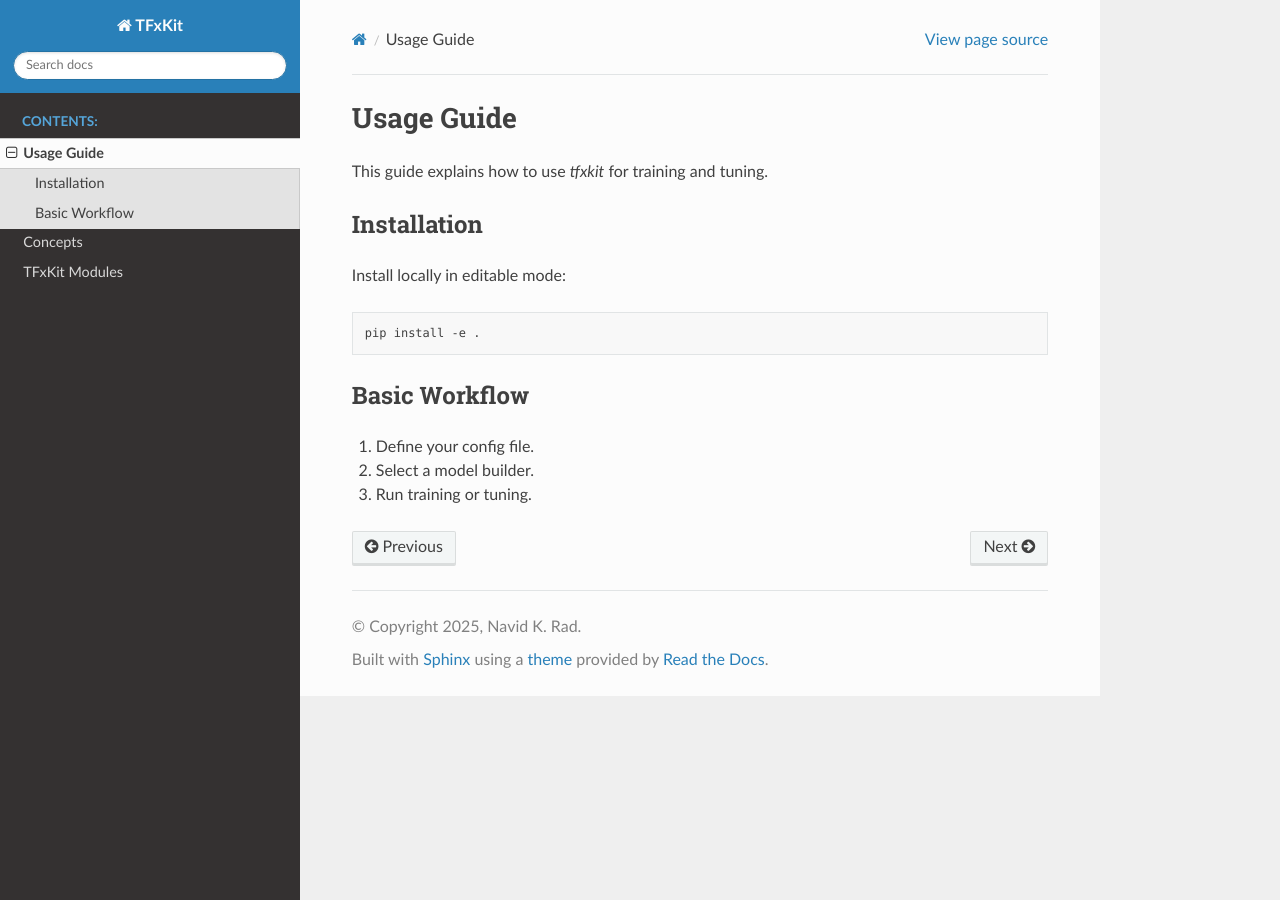
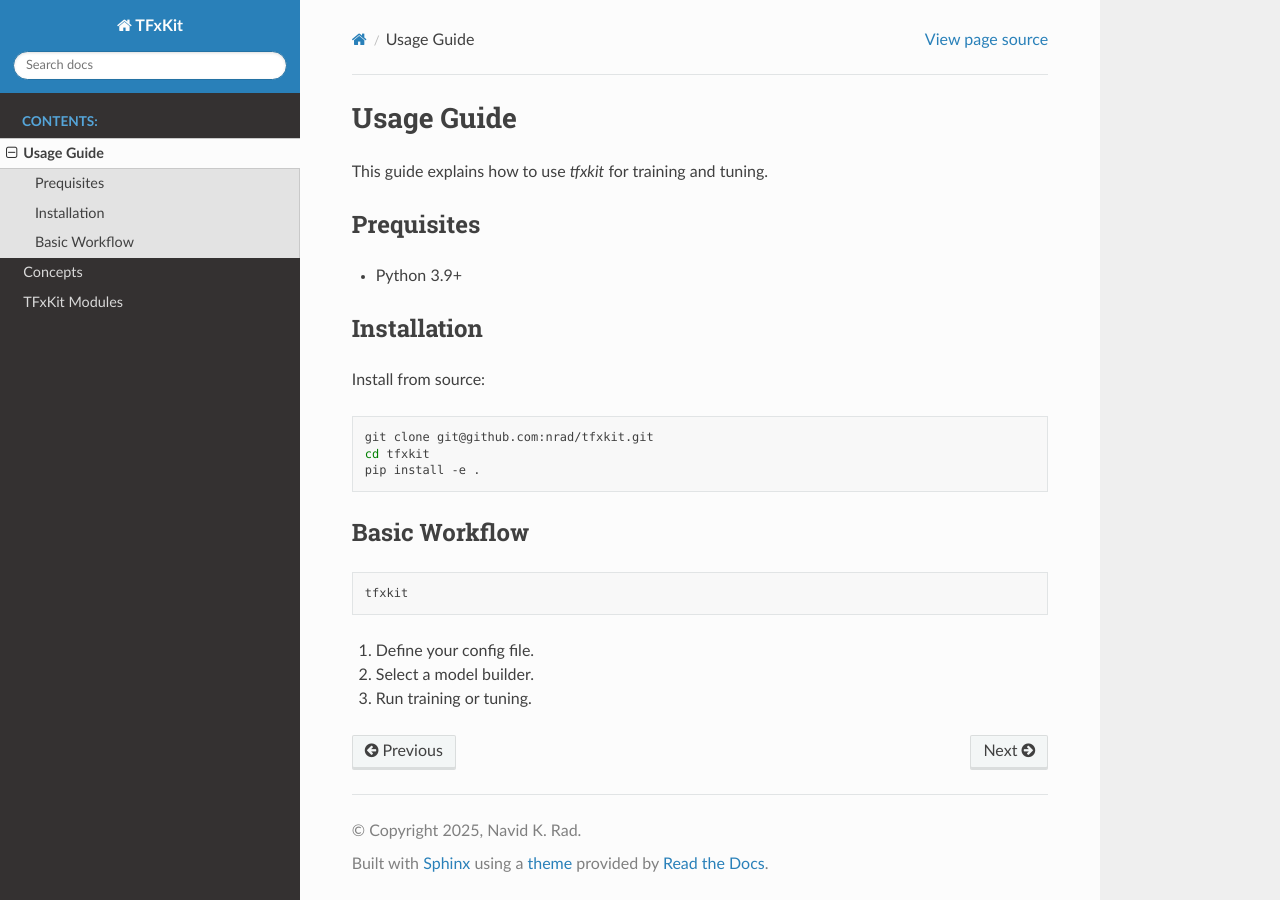
Before and after one commit to nrad/tfxkit, a Sphinx documentation site: the page built from docs/usage.rst, in a window 1280 px wide. Built offline with Sphinx 7.4.7 and the Read the Docs theme 3.1.0, drawn with Linux system fonts in a browser that asks for light colours; pages that are not in the unit, such as notebooks, are missing from menus.

Commit message:
update docs

```diff
--- a/docs/usage.rst
+++ b/docs/usage.rst
@@ -3,18 +3,29 @@
 
 This guide explains how to use `tfxkit` for training and tuning.
 
+Prequisites
+------------
+- Python 3.9+
+
 Installation
 ------------
 
-Install locally in editable mode:
+Install from source:
 
 .. code-block:: bash
 
+   git clone git@github.com:nrad/tfxkit.git
+   cd tfxkit
    pip install -e .
 
 Basic Workflow
 --------------
 
+.. code-block:: bash
+
+   tfxkit
+
+
 1. Define your config file.
 2. Select a model builder.
 3. Run training or tuning.
```
